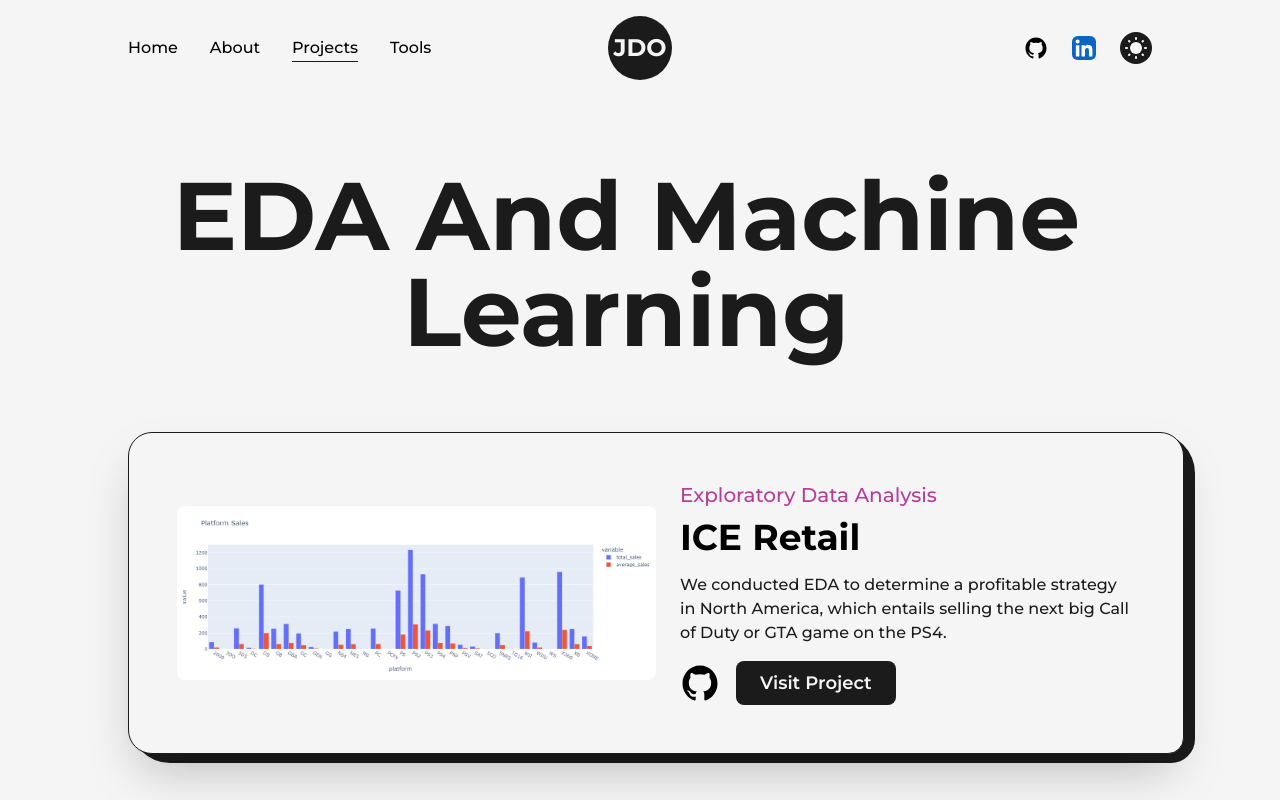
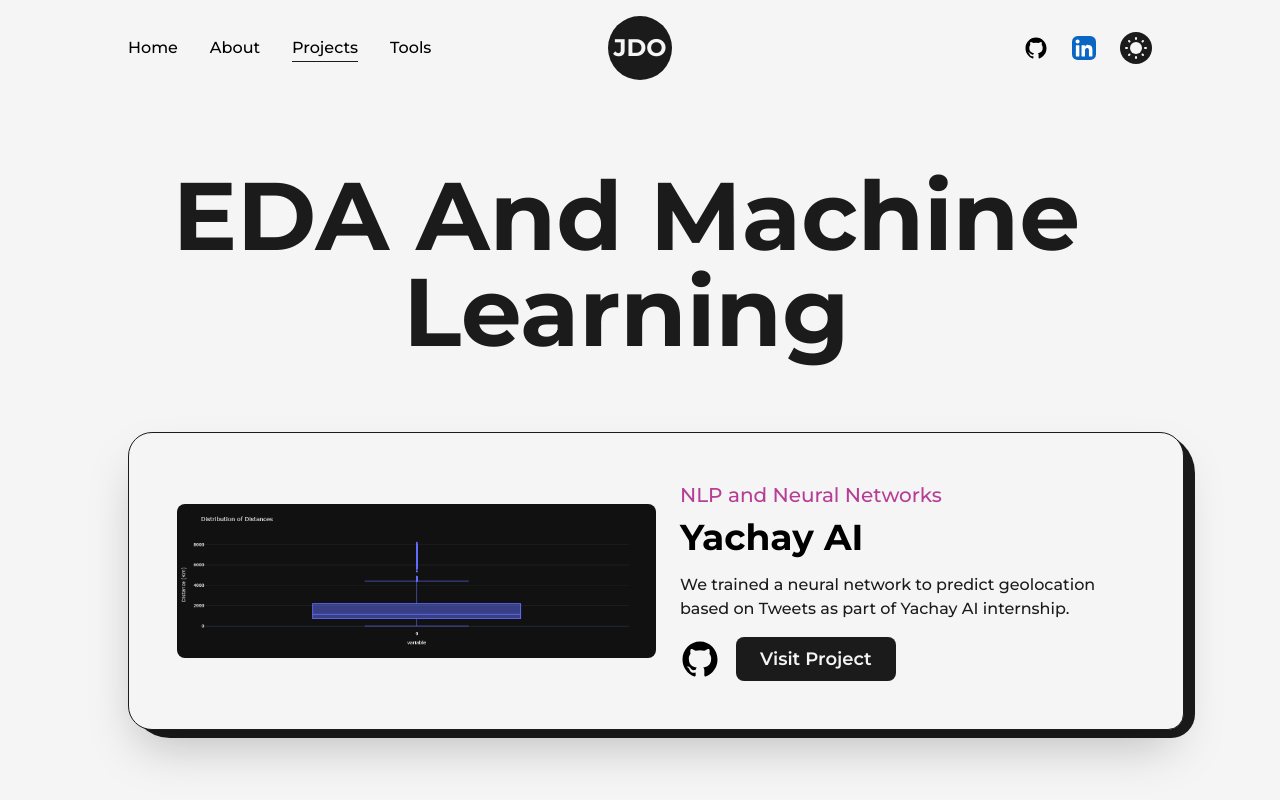
Before and after one commit to jodiambra/Nodejs-Portfolio, a Next.js app: page /projects in a window 1280 px wide. Shown: the top 800 px of the page. Built offline with nearby package versions, Linux system fonts and the light colour scheme.

Commit message:
yachay updates

```diff
--- a/src/pages/projects.js
+++ b/src/pages/projects.js
@@ -20,6 +20,7 @@ import project12 from "../../public/images/projects/tinder.jpg";
 import project13 from "../../public/images/projects/manga.jpg";
 import project14 from "../../public/images/projects/fast_food.jpg";
 import project15 from "../../public/images/projects/breast_cancer.jpg";
+import project16 from "../../public/images/projects/yachay.jpg";
 
 import { motion } from "framer-motion";
 import TransitionEffect from "@/components/TransitionEffect";
@@ -168,8 +169,18 @@ const projects = () => {
             text="EDA and Machine Learning"
             className="mb-16 lg:!text-7xl sm:mb-8 sm:!text-6xl xs:!text-4xl"
           />
+          <div className="grid grid-cols-12 gap-24 gap-y-32 xl:gap-x-16 lg:gap-x-8 md:gap-y-24 sm:gap-x-0">
+            <div className="col-span-12">
+              <FeaturedProject
+                type="NLP and Neural Networks"
+                title="Yachay AI"
+                summary="We trained a neural network to predict geolocation based on Tweets as part of Yachay AI internship."
+                img={project16}
+                link="https://jodiambra.github.io/Yachay.ai/"
+                github="https://github.com/jodiambra/Yachay.ai/tree/main"
+              />
+            </div>
 
-          <div className="grid grid-cols-12 gap-24 gap-y-32 xl:gap-x-16 lg:gap-x-8 md:gap-y-24 sm:gap-x-0">
             <div className="col-span-12">
               <FeaturedProject
                 type="Exploratory Data Analysis"
```
Also changed, not shown: public/images/projects/yachay.jpg (added).
